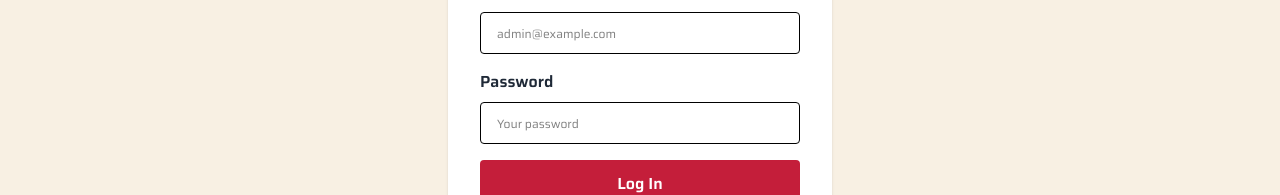
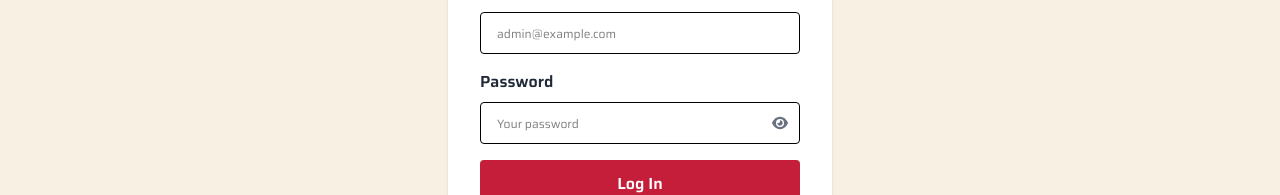
Before and after one commit to Swati-keshari/Flok-Flame, a React (Vite) app in the folder swati/: page /admin/login in a window 1280 px wide. Shown: the part 294-489 px from the top of the page. Built offline with nearby package versions, Linux system fonts and the light colour scheme; no server answers.

Commit message:
Add show/hide password eye icon on admin login

```diff
--- a/swati/src/pages/admin/AdminLogin.jsx
+++ b/swati/src/pages/admin/AdminLogin.jsx
@@ -5,6 +5,7 @@
 
 import { useState } from 'react'
 import { Navigate, useNavigate } from 'react-router-dom'
+import { FaEye, FaEyeSlash } from 'react-icons/fa6'
 import { getToken, postJSON, setToken } from '../../api'
 import InputField from '../../components/InputField'
 
@@ -13,6 +14,7 @@ const AdminLogin = () => {
   const [form, setForm] = useState({ email: '', password: '' })
   const [error, setError] = useState('')
   const [isLoading, setIsLoading] = useState(false)
+  const [showPassword, setShowPassword] = useState(false)
 
   if (getToken()) return <Navigate to='/admin' replace />
 
@@ -40,7 +42,32 @@ const AdminLogin = () => {
       <form onSubmit={handleSubmit} className='w-full max-w-sm rounded bg-white p-8 shadow'>
         <h1 className='mb-6 text-center text-2xl font-bold text-dark'>Admin Login</h1>
         <InputField label='Email' name='email' type='email' value={form.email} onChange={handleChange} placeholder='admin@example.com' required />
-        <InputField label='Password' name='password' type='password' value={form.password} onChange={handleChange} placeholder='Your password' required />
+        {/* Password box with an eye button to show / hide what was typed */}
+        <div className='mb-4'>
+          <label htmlFor='password' className='block text-dark mb-2 font-semibold'>Password</label>
+          <div className='relative'>
+            <input
+              id='password'
+              name='password'
+              type={showPassword ? 'text' : 'password'}
+              value={form.password}
+              onChange={handleChange}
+              placeholder='Your password'
+              autoComplete='current-password'
+              required
+              className='w-full px-4 py-2 pr-11 rounded border placeholder:text-xs'
+            />
+            <button
+              type='button'
+              onClick={() => setShowPassword((v) => !v)}
+              aria-label={showPassword ? 'Hide password' : 'Show password'}
+              title={showPassword ? 'Hide password' : 'Show password'}
+              className='absolute inset-y-0 right-0 flex items-center px-3 text-gray-500 hover:text-primary'
+            >
+              {showPassword ? <FaEyeSlash /> : <FaEye />}
+            </button>
+          </div>
+        </div>
         {error && <p className='mb-4 text-sm text-red-600'>{error}</p>}
         <button type='submit' disabled={isLoading} className='w-full bg-primary px-8 py-3 rounded text-white font-semibold cursor-pointer disabled:opacity-60'>
           {isLoading ? 'Logging in...' : 'Log In'}
```
